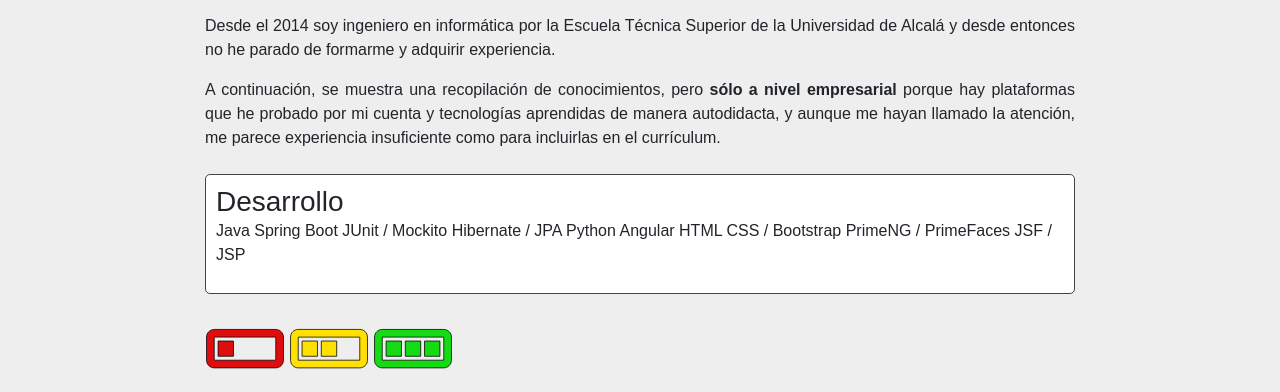
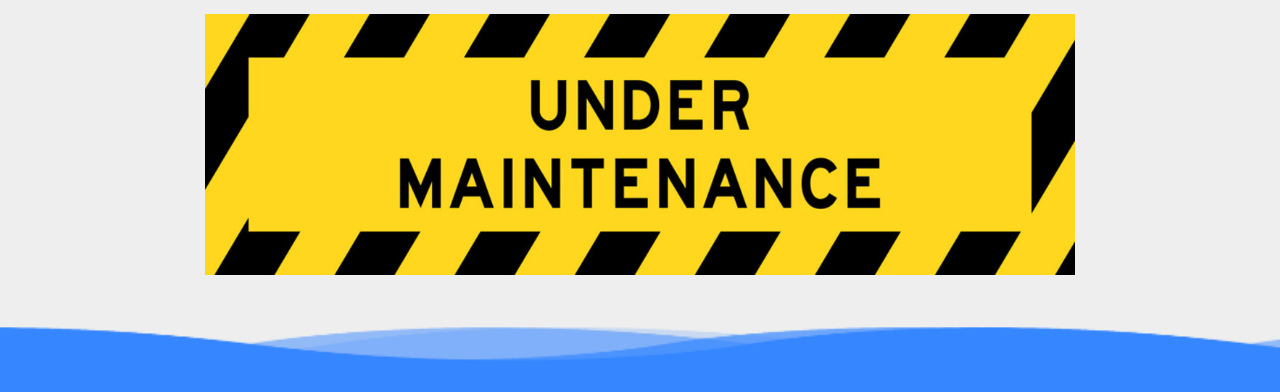
Before and after one commit to emaeso/emaeso.github.io, a plain HTML site: page html/knowledge.html in a window 1280 px wide. Shown: the part 178-570 px from the top of the page. Drawn offline with Linux system fonts and the light colour scheme.

Commit message:
Revert "Knowledge page - first commit."
This reverts commit ce6b08aee3c67097acd56335982ce1bc1efb169f.

```diff
--- a/css/common.css
+++ b/css/common.css
@@ -27,7 +27,7 @@ h3 {
     text-shadow: -1px -1px 0 #000, 1px -1px 0 #000, -1px 1px 0 #000, 1px 1px 0 #000;
 }
 
-.BG-network {
+.BG-network{
     background-image: linear-gradient(rgba(0, 0, 0, 0.4), rgba(0, 0, 0, 0.4)), url(/img/background/IMG-MC-blockchain-1920x1261.jpg);
 }
 
@@ -80,7 +80,3 @@ h3 {
 .contain {
     object-fit: contain;
 }
-
-.progress-icon {
-    height: 80px;
-}
--- a/html/knowledge.html
+++ b/html/knowledge.html
@@ -51,40 +51,7 @@
     </div>
 
     <div class="container">
-        <p class="text-justify">
-            Desde el 2014 soy ingeniero en informática por la Escuela Técnica Superior de la Universidad de Alcalá y
-            desde entonces no he parado de formarme y adquirir experiencia.
-        </p>
-        <p class="text-justify mb-0">
-            A continuación, se muestra una recopilación de conocimientos, pero <b>sólo a nivel
-                empresarial </b> porque hay plataformas que he probado por mi cuenta y tecnologías aprendidas de manera
-            autodidacta, y aunque me hayan llamado la atención, me parece experiencia insuficiente como para incluirlas
-            en el currículum.
-        </p>
-        </br>
-        <div class="basic-card">
-            <h3>Desarrollo</h3>
-            <p class="text-justify mb-0">
-
-            </p>
-            <p>
-                Java
-                Spring Boot
-                JUnit / Mockito
-                Hibernate / JPA
-                Python
-                Angular
-                HTML
-                CSS / Bootstrap
-                PrimeNG / PrimeFaces
-                JSF / JSP
-            </p>
-
-        </div>
-
-        <embed type="image/svg+xml" src="/img/icon/progress1.svg" class="progress-icon" />
-        <embed type="image/svg+xml" src="/img/icon/progress2.svg" class="progress-icon" />
-        <embed type="image/svg+xml" src="/img/icon/progress3.svg" class="progress-icon" />
+        <img src="/img/maintenance.jpg" alt="Under maintenance" class="w-100" />
     </div>
 
     <div id="footerContent"></div>
```
Also changed, not shown: html/career.html (+6 -7 lines), index.html (+4 -4 lines), img/icon/progress1.svg (deleted), img/icon/progress2.svg (deleted), img/icon/progress3.svg (deleted).
